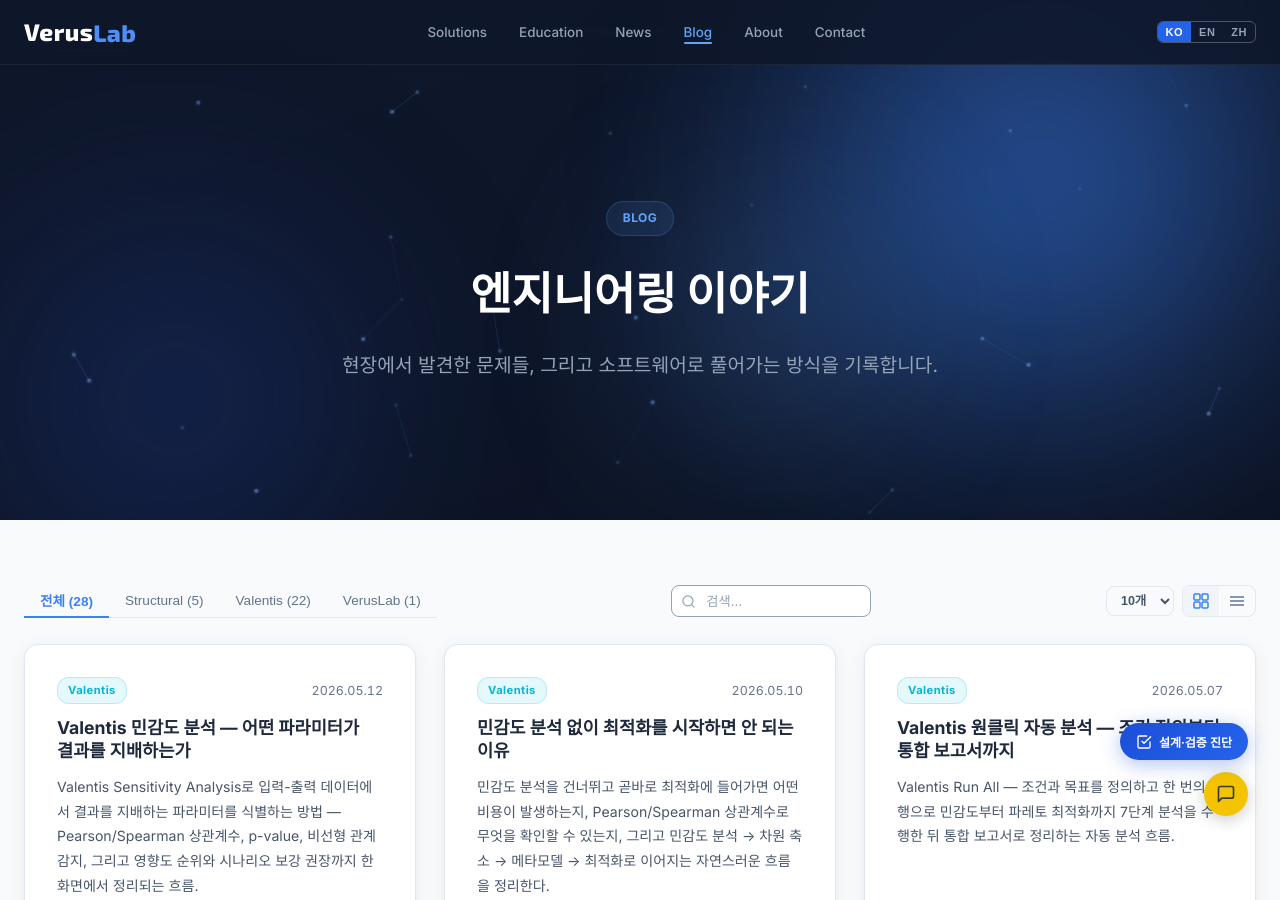
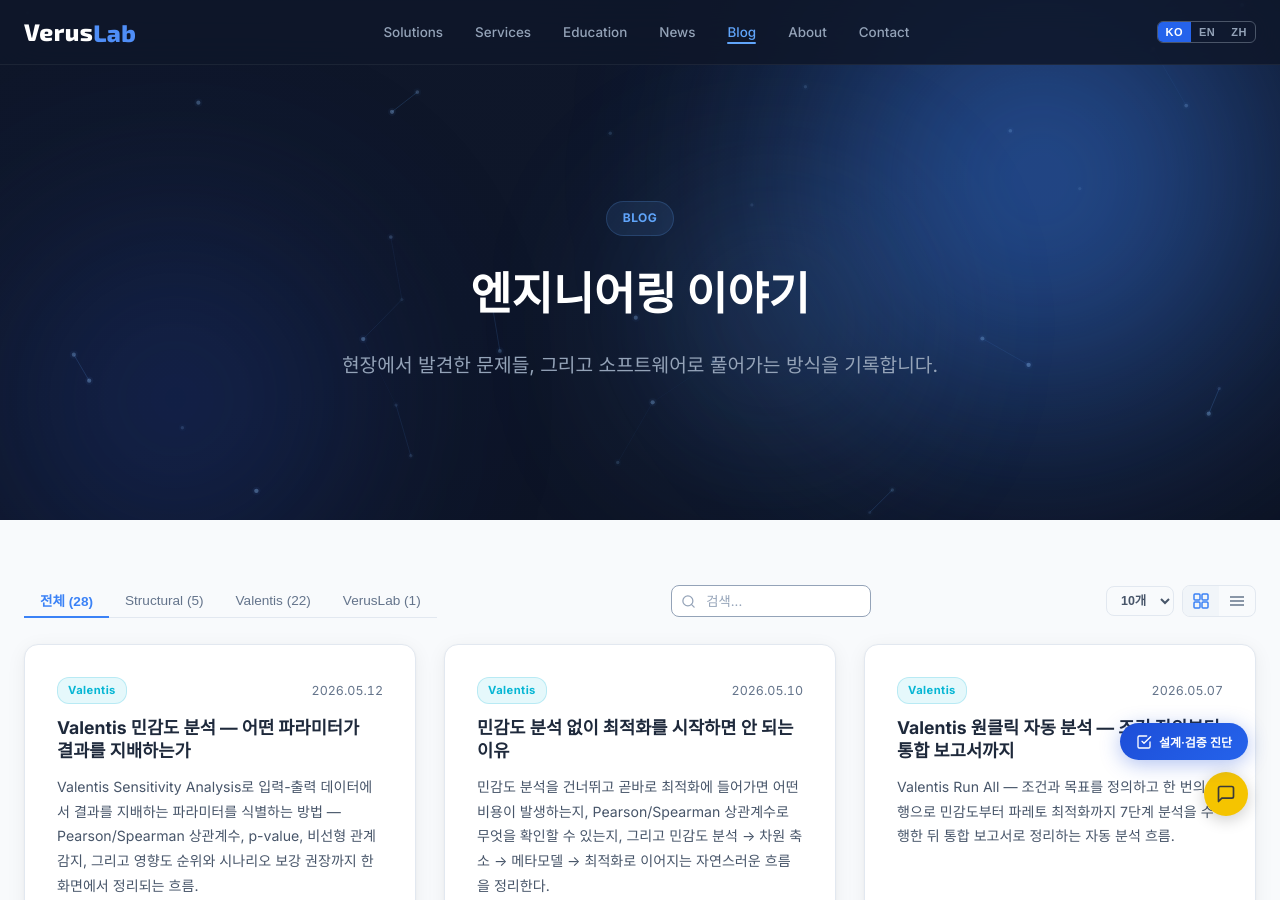
Before and after one commit to VerusLab-KR/Homepage, a Jekyll site: the page built from blog/index.html, in a window 1280 px wide and 900 px high. Built offline with Jekyll 4.4.1, drawn with Linux system fonts in a browser that asks for light colours.

Commit message:
Add Services link to blog and post headers
The shared `_includes/navbar-main.html` already lists Services, but the
blog index and post layout duplicate the navbar inline and the Services
item was missing from both copies. Also add Education to the mobile
menus where it was likewise missing.

Co-Authored-By: Claude Opus 4.7 <noreply@anthropic.com>

```diff
--- a/_layouts/post.html
+++ b/_layouts/post.html
@@ -161,6 +161,7 @@ img{max-width:100%;display:block}
           <li><a href="/linkspace/">Linkspace</a></li>
         </ul>
       </li>
+      <li><a href="/services/">Services</a></li>
       <li><a href="/education/">Education</a></li>
       <li><a href="/#news">News</a></li>
       <li><a href="/blog/" class="active">Blog</a></li>
@@ -179,6 +180,8 @@ img{max-width:100%;display:block}
   <div class="mobile-menu" id="mobileMenu">
     <a href="/">홈</a>
     <a href="/#products">Solutions</a>
+    <a href="/services/">Services</a>
+    <a href="/education/">Education</a>
     <a href="/#news">News</a>
     <a href="/blog/">Blog</a>
     <a href="/#about">About</a>
--- a/blog/index.html
+++ b/blog/index.html
@@ -205,6 +205,7 @@ img{max-width:100%;display:block}
           <li><a href="/linkspace/">Linkspace</a></li>
         </ul>
       </li>
+      <li><a href="/services/">Services</a></li>
       <li><a href="/education/">Education</a></li>
       <li><a href="/#news">News</a></li>
       <li><a href="/blog/" class="active">Blog</a></li>
@@ -223,6 +224,8 @@ img{max-width:100%;display:block}
   <div class="mobile-menu" id="mobileMenu">
     <a href="/">홈</a>
     <a href="/#products">Solutions</a>
+    <a href="/services/">Services</a>
+    <a href="/education/">Education</a>
     <a href="/#news">News</a>
     <a href="/blog/">Blog</a>
     <a href="/#about">About</a>
```
